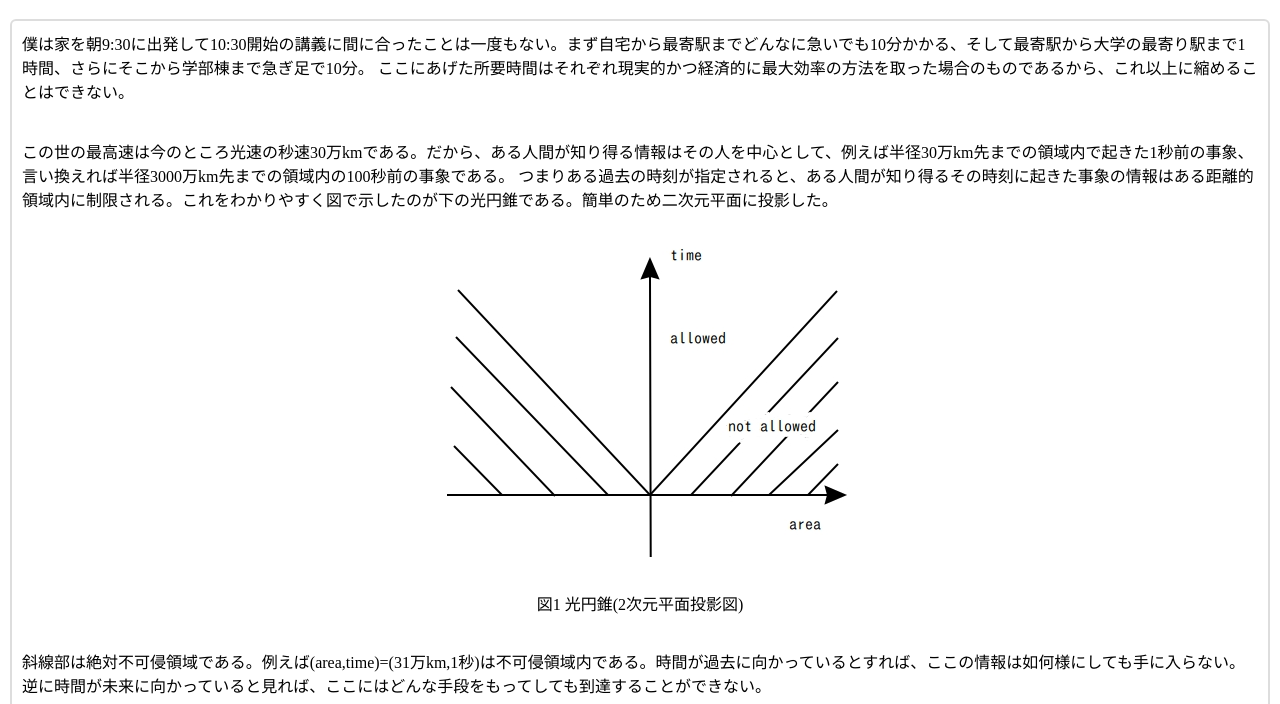
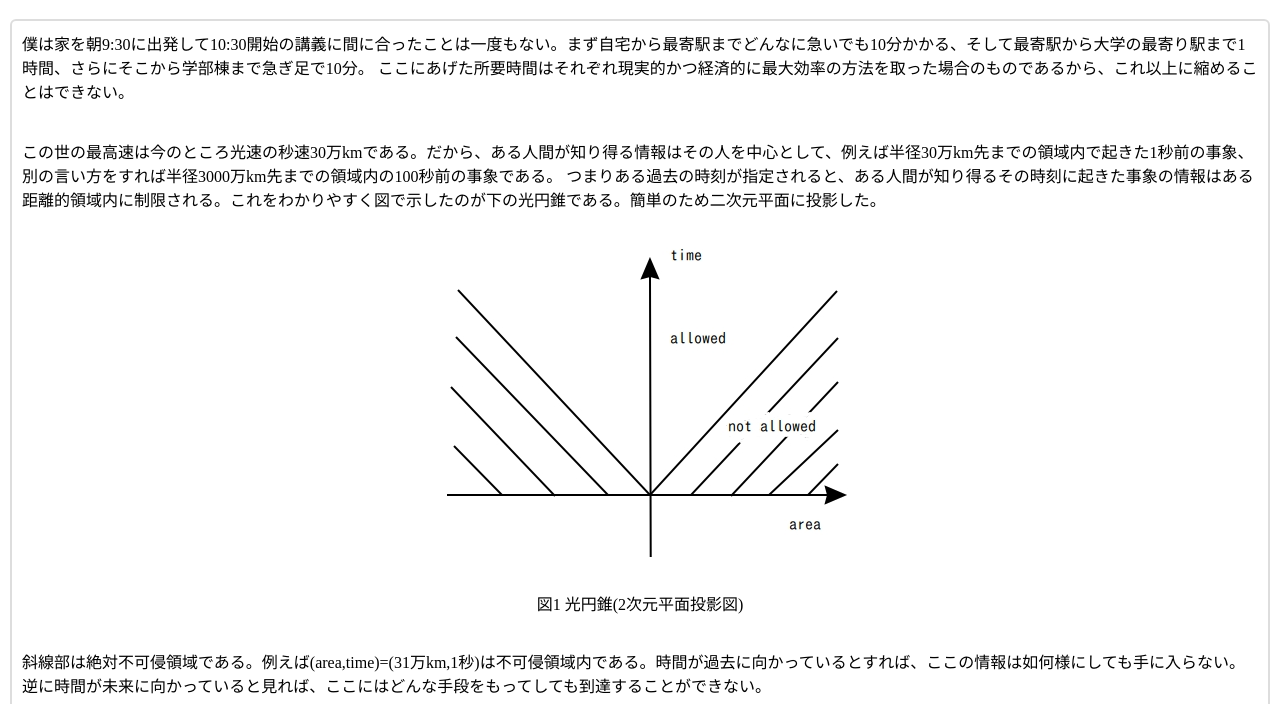
Before and after one commit to shinyaWeb/shinyaWeb.github.io, a plain HTML site: page story9.html in a window 1280 px wide. Shown: the part 756-1460 px from the top of the page. Drawn offline with Linux system fonts and the light colour scheme.

Commit message:
Update story9.html

```diff
--- a/story9.html
+++ b/story9.html
@@ -84,7 +84,7 @@
           <div class="maintext">
             僕は家を朝9:30に出発して10:30開始の講義に間に合ったことは一度もない。まず自宅から最寄駅までどんなに急いでも10分かかる、そして最寄駅から大学の最寄り駅まで1時間、さらにそこから学部棟まで急ぎ足で10分。
             ここにあげた所要時間はそれぞれ現実的かつ経済的に最大効率の方法を取った場合のものであるから、これ以上に縮めることはできない。<br><br><br>
-            この世の最高速は今のところ光速の秒速30万kmである。だから、ある人間が知り得る情報はその人を中心として、例えば半径30万km先までの領域内で起きた1秒前の事象、言い換えれば半径3000万km先までの領域内の100秒前の事象である。
+            この世の最高速は今のところ光速の秒速30万kmである。だから、ある人間が知り得る情報はその人を中心として、例えば半径30万km先までの領域内で起きた1秒前の事象、別の言い方をすれば半径3000万km先までの領域内の100秒前の事象である。
             つまりある過去の時刻が指定されると、ある人間が知り得るその時刻に起きた事象の情報はある距離的領域内に制限される。これをわかりやすく図で示したのが下の光円錐である。簡単のため二次元平面に投影した。<br><br><br>
             <img src="story9.jpg"><br>
             <p class="figure">図1 光円錐(2次元平面投影図)</p><br>
```
